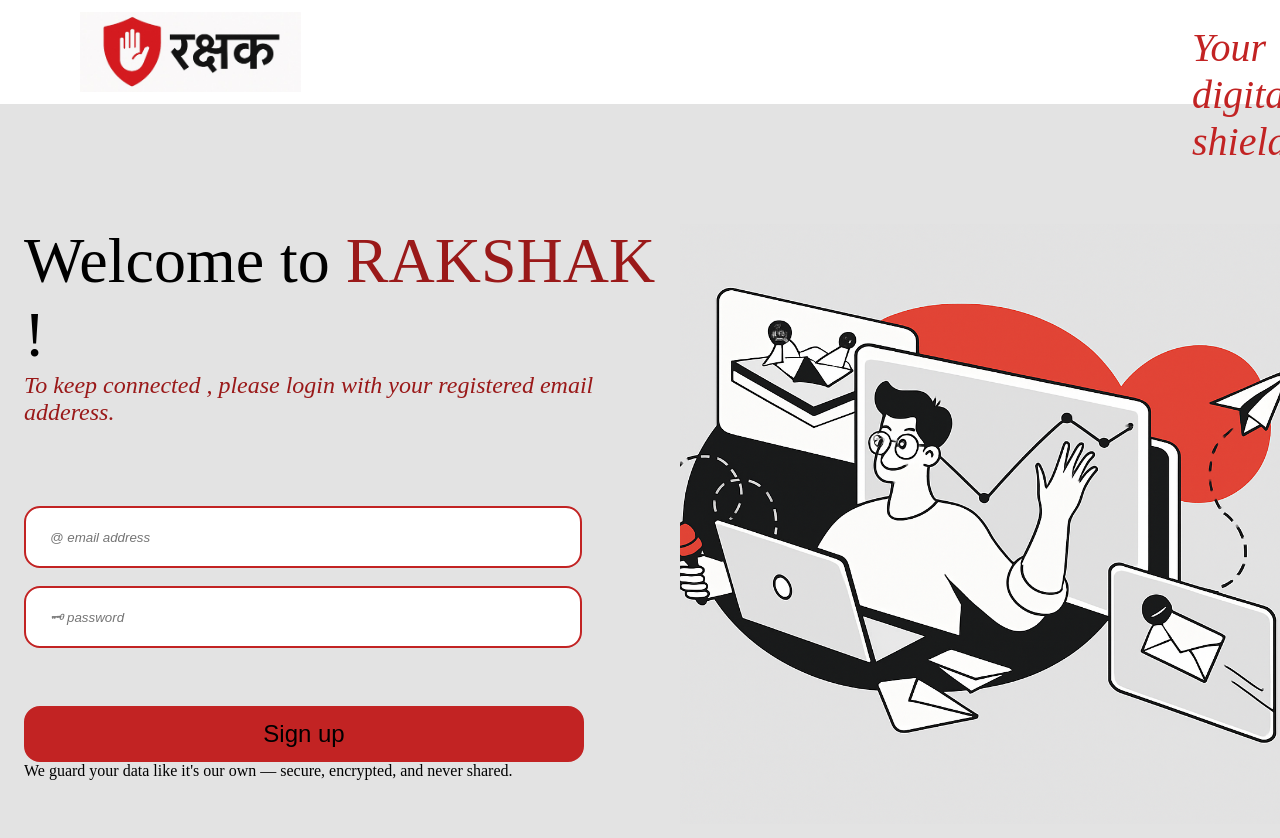
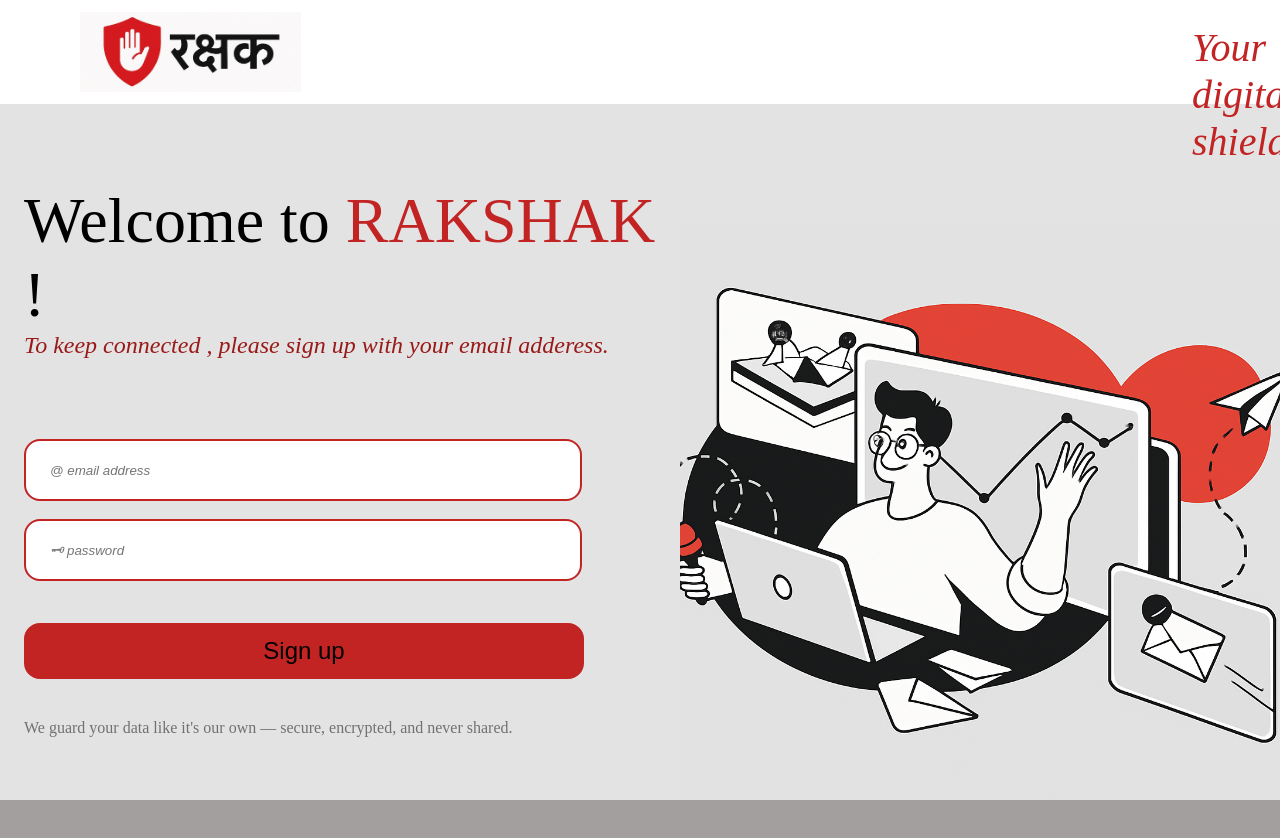
Before and after one commit to JuhiLasod/Rakshak, a React (Create React App) app in the folder frontend/: page /signup in a window 1280 px wide. Shown: the top 838 px of the page. After the commit the page ends 800 px from the top, so only its background shows below. Built offline with nearby package versions, Linux system fonts and the light colour scheme.

Commit message:
signup ui done

```diff
--- a/frontend/src/components/SignUp.css
+++ b/frontend/src/components/SignUp.css
@@ -1,8 +1,9 @@
+
 .signup1
 {
     /* background: linear-gradient(to right, white, #e3e3e3); */
     background-color: #e3e3e3;
-    /* overflow: hidden; */
+    overflow: hidden;
 
 }
 .loginImg1
@@ -12,6 +13,7 @@
 .overall1
 {
     display: flex;
+    height: 87vh;
 }
 .right1
 {
@@ -24,7 +26,7 @@
     /* position: fixed; */
     width:60%;
     padding-left: 3vh;
-    height: 100vh;
+    height: 70vh;
 }
 .nav1
 {
@@ -43,7 +45,10 @@
     height: 10vh;
     /* width: 30vh; */
 }
-.logo1:hover
+/* .logodiv1:hover{
+    display: flex;
+} */
+.logodiv1:hover
 {
     /* height: 9vh; */
     cursor: pointer;
@@ -75,7 +80,7 @@
 
 .headline1
 {
-    padding-top: 15vh;
+    padding-top: 10vh;
     /* font-style:initial; */
     /* font-style: italic; */
     /* font-weight: 900; */
@@ -90,7 +95,7 @@
     color: black
 }
 .welcomespan1{
-    color: rgb(154, 25, 25);
+    color: rgb(194, 35, 35);
 }
 .welcomequote1
 {
@@ -99,7 +104,7 @@
     font-size: 3vh;
 }
 .inputsdiv1{
-    padding-bottom: 5vh;
+    padding-bottom: 3vh;
     padding-top: 10vh;
     /* display: flex; */
     /* justify-content:flex-start; */
@@ -128,3 +133,28 @@ input{
     width: 70vh;
     height: 7vh;
 }
+.security1
+{
+    opacity: 0.5;
+    padding-top: 5vh;
+}
+.message1
+{
+    font-size: 3vh;
+    /* font-style: italic; */
+    color: rgb(107, 38, 23);
+    /* justify-content: center; */
+    /* display: flex; */
+}
+.my-confirm-btn1
+{
+    background-color: rgb(194, 35, 35);
+    /* color: rgb(194, 35, 35); */
+}
+.my-confirm-btn1:hover
+{
+    background-color: rgb(138, 130, 128);
+}
+.alerttitle1{
+    color: rgb(194, 35, 35);
+}
--- a/frontend/src/components/SignUp.jsx
+++ b/frontend/src/components/SignUp.jsx
@@ -10,6 +10,8 @@ function SignUp(){
     const [email,setEmail]=useState('');
     const [password,setPassword]=useState('');
     const [message,setMessage]=useState('');
+    const [loading, setLoading] = useState(false);
+
     useEffect(()=>{
         if(message)
         {
@@ -17,19 +19,21 @@ function SignUp(){
         }
     },[message]);
     const handleSignup=async()=>{
+        setLoading(true);
         const mailPattern= /^[^\s@]+@[^\s@]+\.[^\s@]+$/;
-        const passPattern=/^(?=.*[A-Z])(?=.*\d)(?=.*[@$!%*?&._])[A-Za-z\d@$!%*?&._]{6,}$/;
+        const passPattern=/^(?=.*[A-Z])(?=.*\d)(?=.*[@$!%*?&._])[A-Za-z\d@$!%*?&._]{8,}$/;
 
         if(!mailPattern.test(email))
         {
-            setMessage("enter valid mail id");
+            setMessage("Enter valid email id!");
         }
 
         else if(!passPattern.test(password))
         {
-            setMessage("password must contain ...");
+            setMessage("Password must contain atleast 8 characters including atleast one digit,one uppercase letter and a special character!");
         }
         else{
+
         const res=await fetch("http://localhost:8000/api/auth/signup" ,{
             method: "POST",
             headers: {"Content-Type":"application/json"},
@@ -38,19 +42,24 @@ function SignUp(){
 
         setMessage(await res.json());
         Swal.fire({
-            title: 'Success!',
-            text: 'You have signed up successfully!',
+            title: 'Kudos!',
+            text: 'We have now become your RAKSHAK!',
             icon: 'success',
-            // confirmButtonText: 'OK'
+            confirmButtonText: 'Continue with RAKSHAK',
+            customClass: {
+                confirmButton: 'my-confirm-btn1',
+                title: 'alerttitle1'
+              }
           });
           navigate("/");
         }
+        setLoading(false);
         // console.log(message);
     }
     return (
         <div className="signup1">
             <div className="nav1">
-                <img className="logo1"src={logo} alt="logo" onClick={()=>navigate("/")}/>
+                <div className="logodiv1"><img className="logo1"src={logo} alt="logo" onClick={()=>navigate("/")}/></div>
                 <span className="navspan navspan1">Your safety is our priority.</span>
                 <span className="navspan navspan2">Your digital shield.</span>
                 <span className="navspan navspan3">where your safety comes first.</span>
@@ -62,7 +71,7 @@ function SignUp(){
                     Welcome to <span className="welcomespan1">RAKSHAK </span>!
                     </div>
                     <div className="welcomequote1">
-                    To keep connected , please login with your registered email adderess.
+                    To keep connected , please sign up with your email adderess.
                     </div>
                 </div>
                 <div className="inputsdiv1">
@@ -79,11 +88,12 @@ function SignUp(){
                     onChange={(e)=>setPassword(e.target.value)}
                     />
                 </div>
+                <div className="message1">{message}</div>
 
             <br/>
-            <button className="signupbtn1" onClick={handleSignup}>Sign up</button>
-            <div>{message}</div>
-            <div>
+            <button className="signupbtn1" onClick={handleSignup} disabled={loading}>Sign up</button>
+
+            <div className="security1">
             We guard your data like it's our own — secure, encrypted, and never shared.
             </div>
             </div>
```
